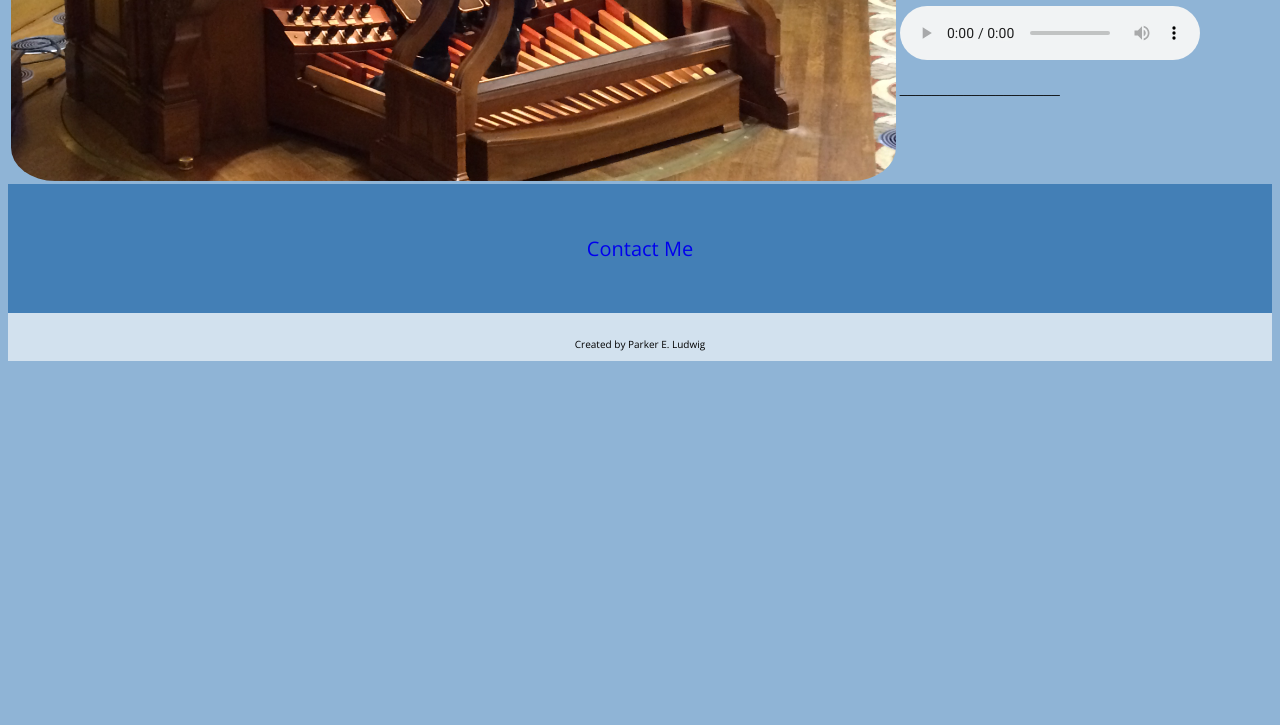
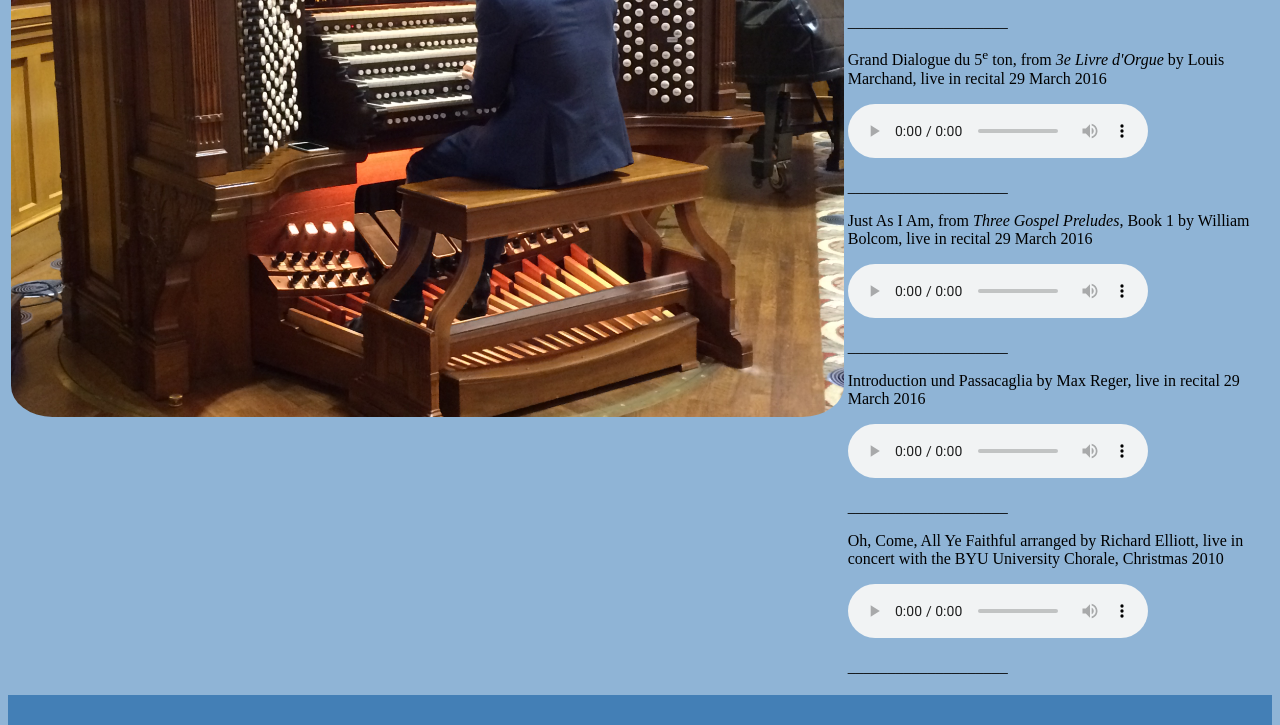
Before and after one commit to parkerludwig/Music, a plain HTML site: page index.html in a window 1280 px wide. Shown: the part 555-1280 px from the top of the page. Before the commit the page ends 924 px from the top, so only its background shows below. Drawn offline with nearby package versions, Linux system fonts and the light colour scheme.

Commit message:
Update index.html

```diff
--- a/index.html
+++ b/index.html
@@ -62,6 +62,42 @@
                         <p>
                         ____________________
                         </p>
+                        <p>
+                            Grand Dialogue du 5<sup>e</sup> ton, from <i>3e Livre d'Orgue</i> by Louis Marchand, live in recital 29 March 2016
+                        </p>
+                        <p>
+                        <audio controls="" src="track4.mp3" type="audio/mp3">Your browser does not support the audio element.</audio>
+                        </p>
+                        <p>
+                        ____________________
+                        </p>
+                        <p>
+                            Just As I Am, from <i>Three Gospel Preludes</i>, Book 1 by William Bolcom, live in recital 29 March 2016
+                        </p>
+                        <p>
+                        <audio controls="" src="track5.mp3" type="audio/mp3">Your browser does not support the audio element.</audio>
+                        </p>
+                        <p>
+                        ____________________
+                        </p>
+                        <p>
+                            Introduction und Passacaglia by Max Reger, live in recital 29 March 2016
+                        </p>
+                        <p>
+                        <audio controls="" src="track6.mp3" type="audio/mp3">Your browser does not support the audio element.</audio>
+                        </p>
+                        <p>
+                        ____________________
+                        </p>
+                        <p>
+                            Oh, Come, All Ye Faithful arranged by Richard Elliott, live in concert with the BYU University Chorale, Christmas 2010
+                        </p>
+                        <p>
+                        <audio controls="" src="track7.mp3" type="audio/mp3">Your browser does not support the audio element.</audio>
+                        </p>
+                        <p>
+                        ____________________
+                        </p>
                         <p></p>
                     </div>
                 </td>
```
